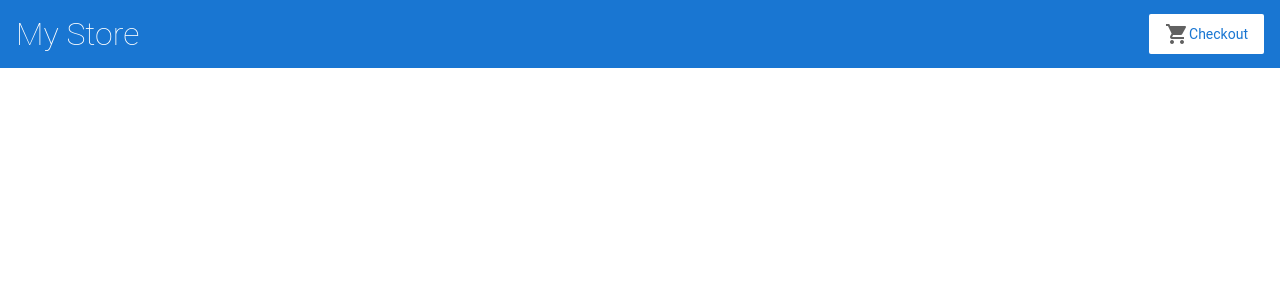
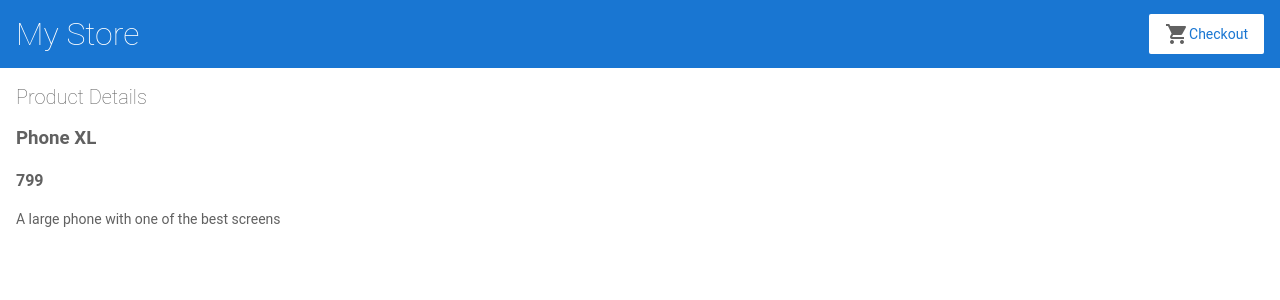
Before and after one commit to PavDev3/products-app, an Angular app: page /products/1 in a window 1280 px wide. Before the commit this address led to /. Shown: the top 300 px of the page. Built offline with nearby package versions, Linux system fonts and the light colour scheme.

Commit message:
Add product details component and router link to product details page

```diff
--- a/src/app/app.module.ts
+++ b/src/app/app.module.ts
@@ -7,6 +7,7 @@
 import { TopBarComponent } from './top-bar/top-bar.component';
 import { ProductListComponent } from './product-list/product-list.component';
 import { ProductAlertsComponent } from './product-alerts/product-alerts.component';
+import { ProductDetailsComponent } from './product-details/product-details.component';
 
 @NgModule({
   imports: [
@@ -14,13 +15,15 @@
     ReactiveFormsModule,
     RouterModule.forRoot([
       { path: '', component: ProductListComponent },
+      { path: 'products/:productId', component: ProductDetailsComponent}
     ])
   ],
   declarations: [
     AppComponent,
     TopBarComponent,
     ProductListComponent,
-    ProductAlertsComponent
+    ProductAlertsComponent,
+    ProductDetailsComponent
   ],
   bootstrap: [
     AppComponent
--- /dev/null
+++ b/src/app/product-details/product-details.component.html
@@ -0,0 +1,6 @@
+<h2> Product Details</h2>
+<div *ngIf="product">
+    <h3>{{product.name}}</h3>
+    <h4>{{product.price}}</h4>
+    <p>{{product.description}}</p>
+</div>
--- /dev/null
+++ b/src/app/product-details/product-details.component.ts
@@ -0,0 +1,23 @@
+import { Component, OnInit } from '@angular/core';
+import { ActivatedRoute } from '@angular/router';
+import { Product, products } from '../products';
+
+@Component({
+  selector: 'app-product-details',
+  templateUrl: './product-details.component.html',
+  styleUrls: ['./product-details.component.css']
+})
+export class ProductDetailsComponent implements OnInit {
+  ngOnInit() {
+    const routeParams = this.route.snapshot.paramMap;
+    const productIdFromRoute = Number(routeParams.get('productId'));
+
+    this.product = products.find(product => product.id === productIdFromRoute);
+ }
+  product: Product | undefined;
+
+  constructor(private route: ActivatedRoute) {
+
+
+}
+}
--- a/src/app/product-list/product-list.component.html
+++ b/src/app/product-list/product-list.component.html
@@ -2,7 +2,8 @@
 
 <div *ngFor="let product of products">
     <h3>
-        <a [title]="product.name + ' details'">
+        <a [title]="product.name + ' details'"
+        [routerLink]="['/products', product.id]">
             {{ product.name }}
         </a>
     </h3>
```
Also changed, not shown: src/app/product-details/product-details.component.css (added), 1 other file (tests, documents, lock files or other folders).
